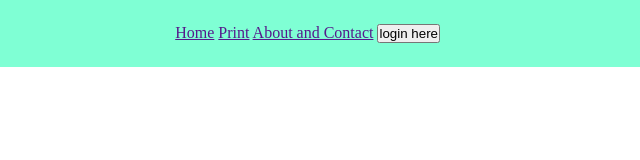
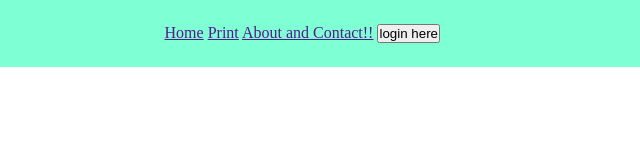
Before and after one commit to shannymarie/hello, a plain HTML site: page index.html in a window 1280 px wide. Shown: the full height of the page, 640-1280 px from the left. Drawn offline with Linux system fonts and the light colour scheme.

Commit message:
Update index.html

```diff
--- a/index.html
+++ b/index.html
@@ -13,7 +13,7 @@
         <nav>
             <a href="">Home</a>
             <a href="">Print</a>
-            <a href="">About and Contact</a>
+            <a href="">About and Contact!!</a>
             <button>login here</button>
         </nav>
     </header>
```
